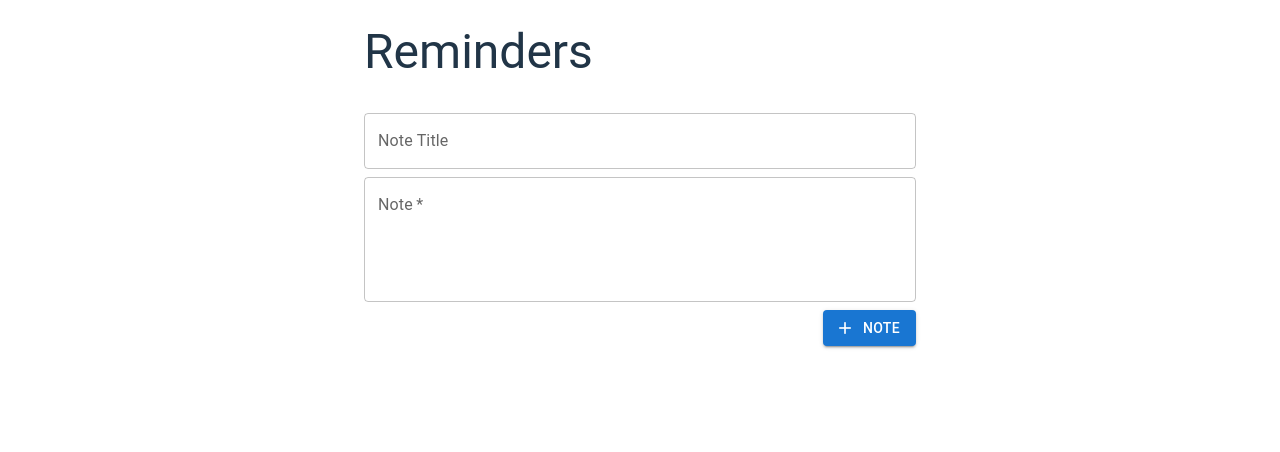
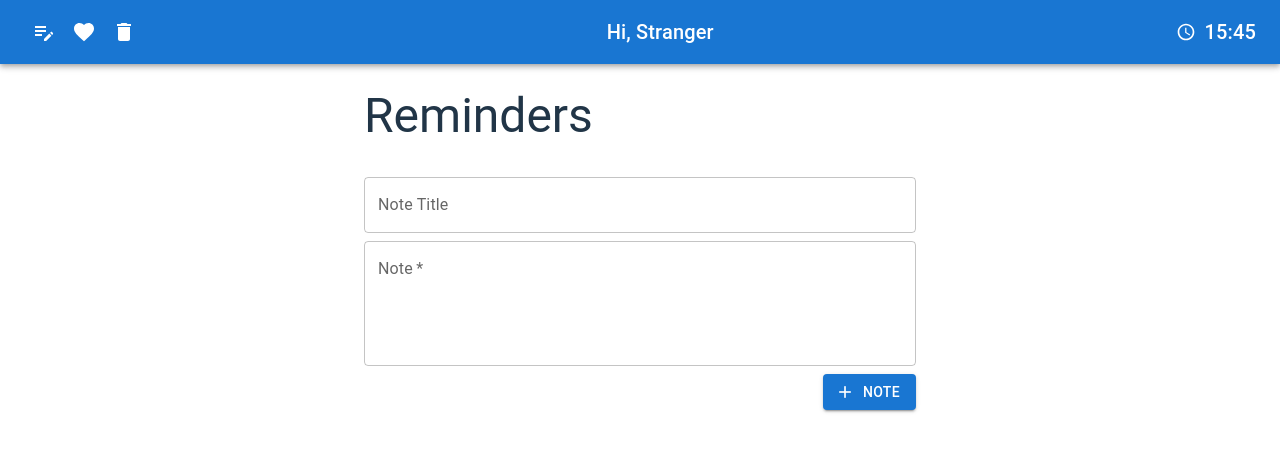
Before and after one commit to apathyaddict/TypescriptNotes, a React (Vite) app in the folder my-react-app/: page / in a window 1280 px wide. Shown: the top 452 px of the page. Built offline with nearby package versions, Linux system fonts and the light colour scheme.

Commit message:
appbar done

```diff
--- a/my-react-app/src/App.tsx
+++ b/my-react-app/src/App.tsx
@@ -8,6 +8,7 @@ import { useState } from "react";
 import NotesList from "./components/NotesList";
 import EditModal from "./components/EditModal";
 import Form from "./components/Form";
+import ButtonAppBar from "./components/ButtonAppBar";
 
 interface Note {
   id: string;
@@ -50,6 +51,7 @@ function App() {
 
   return (
     <>
+      <ButtonAppBar />
       <Container fixed maxWidth="sm" sx={{ padding: 3 }}>
         <Typography variant="h3" gutterBottom>
           Reminders
--- /dev/null
+++ b/my-react-app/src/components/ButtonAppBar.tsx
@@ -0,0 +1,62 @@
+import * as React from "react";
+import AppBar from "@mui/material/AppBar";
+import Box from "@mui/material/Box";
+import Toolbar from "@mui/material/Toolbar";
+import Typography from "@mui/material/Typography";
+import IconButton from "@mui/material/IconButton";
+import EditNoteIcon from "@mui/icons-material/EditNote";
+import FavoriteIcon from "@mui/icons-material/Favorite";
+import DeleteIcon from "@mui/icons-material/Delete";
+import AccessTimeIcon from "@mui/icons-material/AccessTime";
+
+export default function ButtonAppBar() {
+  // Function to get the current time in the "16:00" format
+  const getCurrentTime = () => {
+    const now = new Date();
+    const hours = now.getHours().toString().padStart(2, "0");
+    const minutes = now.getMinutes().toString().padStart(2, "0");
+    return `${hours}:${minutes}`;
+  };
+
+  const [currentTime, setCurrentTime] = React.useState<string>(
+    getCurrentTime()
+  );
+
+  // Update the current time every minute
+  React.useEffect(() => {
+    const interval = setInterval(() => {
+      setCurrentTime(getCurrentTime());
+    }, 60000); // Update every minute
+
+    return () => clearInterval(interval);
+  }, []);
+
+  return (
+    <Box sx={{ flexGrow: 1 }}>
+      <AppBar position="static">
+        <Toolbar sx={{ justifyContent: "space-between" }}>
+          <Box sx={{ display: "flex", alignItems: "center" }}>
+            <IconButton aria-label="" color="inherit">
+              <EditNoteIcon />
+            </IconButton>
+            <IconButton aria-label="" color="inherit">
+              <FavoriteIcon />
+            </IconButton>
+            <IconButton aria-label="" color="inherit">
+              <DeleteIcon />
+            </IconButton>
+          </Box>
+          <Typography variant="h6" component="div">
+            Hi, Stranger
+          </Typography>
+          <Box sx={{ display: "flex", alignItems: "center" }}>
+            <AccessTimeIcon fontSize="small" />
+            <Typography variant="h6" component="div" sx={{ ml: 1 }}>
+              {currentTime}
+            </Typography>
+          </Box>
+        </Toolbar>
+      </AppBar>
+    </Box>
+  );
+}
```
